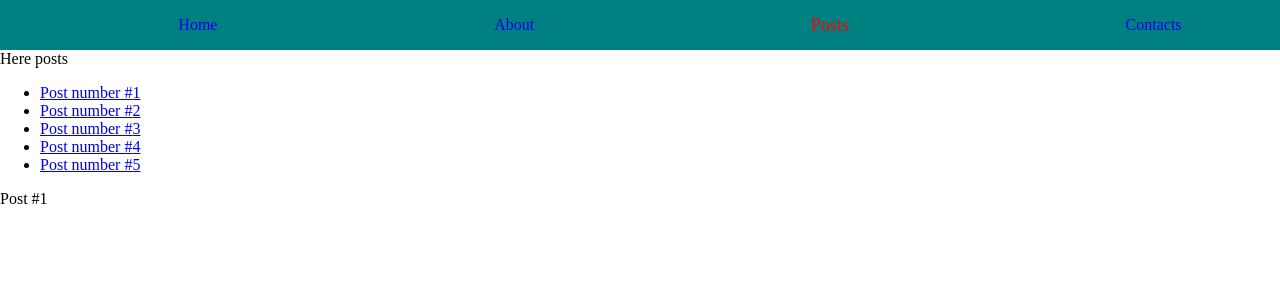
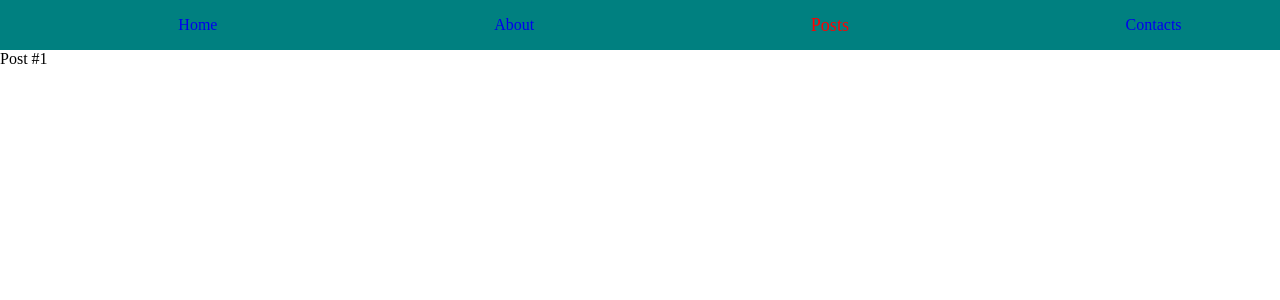
Before and after one commit to Erjankydyrov/router-example, a React (Create React App) app: page /posts/1 in a window 1280 px wide. Shown: the top 300 px of the page. Built offline with nearby package versions, Linux system fonts and the light colour scheme.

Commit message:
added some news

```diff
--- a/src/components/Posts/Posts.js
+++ b/src/components/Posts/Posts.js
@@ -6,9 +6,9 @@ import { Route } from "react-router";
 const Posts = ({ match }) => {
     return (
         <div className={classes.Posts}>
-            Here posts
-            <PostList />
-            <Route path="/posts/:id" component={PostFull} />
+            { match.isExact
+            ? <PostList />
+            : <Route path="/posts/:id" component={PostFull} />}
         </div>
     );
 }
```
